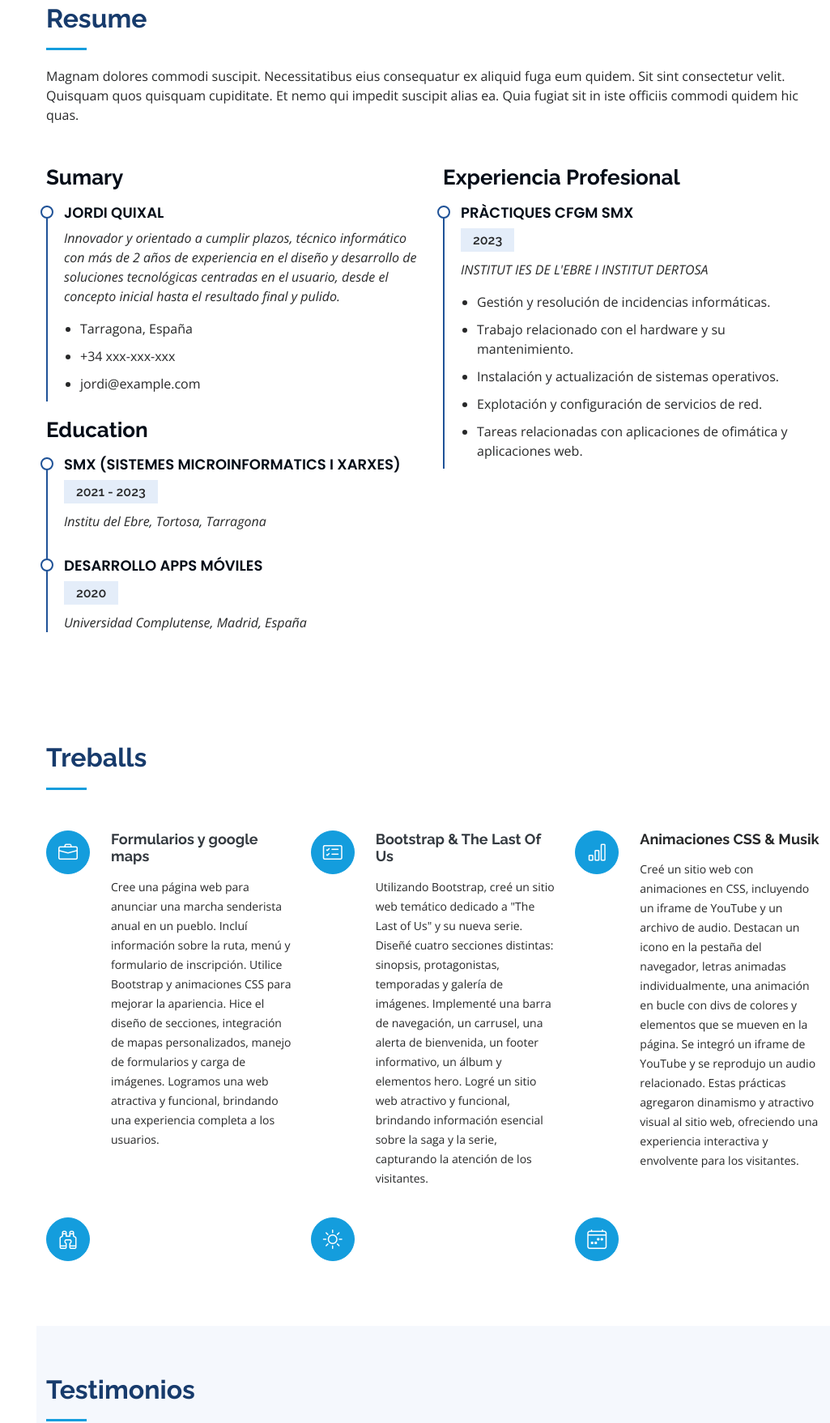
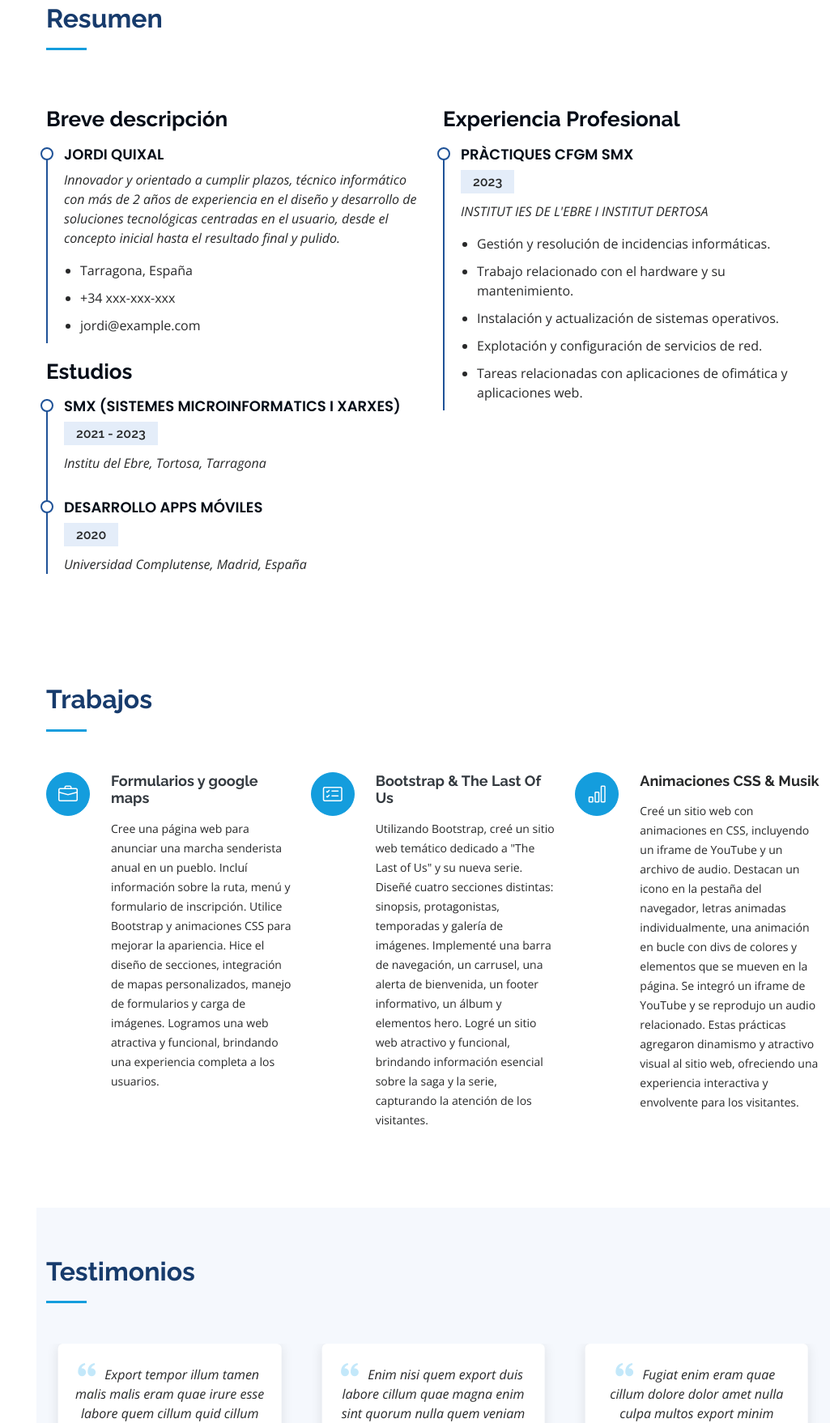
Before and after one commit to cmuere/cmuere.github.io, a plain HTML site: page index.html in a window 1280 px wide. Shown: the part 2196-3954 px from the top of the page at 81% size, without its empty margins (255-1280 px from the left). Drawn offline with nearby package versions, Linux system fonts and the light colour scheme.

Commit message:
Update index.html

```diff
--- a/index.html
+++ b/index.html
@@ -193,13 +193,12 @@
       <div class="container">
 
         <div class="section-title">
-          <h2>Resume</h2>
-          <p>Magnam dolores commodi suscipit. Necessitatibus eius consequatur ex aliquid fuga eum quidem. Sit sint consectetur velit. Quisquam quos quisquam cupiditate. Et nemo qui impedit suscipit alias ea. Quia fugiat sit in iste officiis commodi quidem hic quas.</p>
-        </div>
+          <h2>Resumen</h2>
+            </div>
 
         <div class="row">
           <div class="col-lg-6" data-aos="fade-up">
-            <h3 class="resume-title">Sumary</h3>
+            <h3 class="resume-title">Breve descripción</h3>
             <div class="resume-item pb-0">
               <h4>Jordi Quixal</h4>
               <p><em>Innovador y orientado a cumplir plazos, técnico informático con más de 2 años de experiencia en el diseño y desarrollo de soluciones tecnológicas centradas en el usuario, desde el concepto inicial hasta el resultado final y pulido.</em></p>
@@ -210,7 +209,7 @@
               </ul>
             </div>
 
-            <h3 class="resume-title">Education</h3>
+            <h3 class="resume-title">Estudios</h3>
             <div class="resume-item">
               <h4>SMX (Sistemes microinformatics i xarxes)</h4>
               <h5>2021 - 2023</h5>
@@ -248,7 +247,7 @@
       <div class="container">
 
         <div class="section-title">
-          <h2>Treballs</h2>
+          <h2>Trabajos</h2>
           </div>
 
         <div class="row">
@@ -267,21 +266,6 @@
             <a href="mUsIk/jordi.html" target="_blank"> <div class="icon"><i class="bi bi-bar-chart"></i></div>
             <h4 class="title"></a>Animaciones CSS & Musik</h4>
             <p class="description">Creé un sitio web con animaciones en CSS, incluyendo un iframe de YouTube y un archivo de audio. Destacan un icono en la pestaña del navegador, letras animadas individualmente, una animación en bucle con divs de colores y elementos que se mueven en la página. Se integró un iframe de YouTube y se reprodujo un audio relacionado. Estas prácticas agregaron dinamismo y atractivo visual al sitio web, ofreciendo una experiencia interactiva y envolvente para los visitantes.</p>
-          </div>
-          <div class="col-lg-4 col-md-6 icon-box" data-aos="fade-up" data-aos-delay="300">
-            <div class="icon"><i class="bi bi-binoculars"></i></div>
-            <h4 class="title"><a href=""></a></h4>
-            <p class="description"></p>
-          </div>
-          <div class="col-lg-4 col-md-6 icon-box" data-aos="fade-up" data-aos-delay="400">
-            <div class="icon"><i class="bi bi-brightness-high"></i></div>
-            <h4 class="title"><a href=""></a></h4>
-            <p class="description"></p>
-          </div>
-          <div class="col-lg-4 col-md-6 icon-box" data-aos="fade-up" data-aos-delay="500">
-            <div class="icon"><i class="bi bi-calendar4-week"></i></div>
-            <h4 class="title"><a href=""></a></h4>
-            <p class="description"></p>
           </div>
         </div>
 
```
